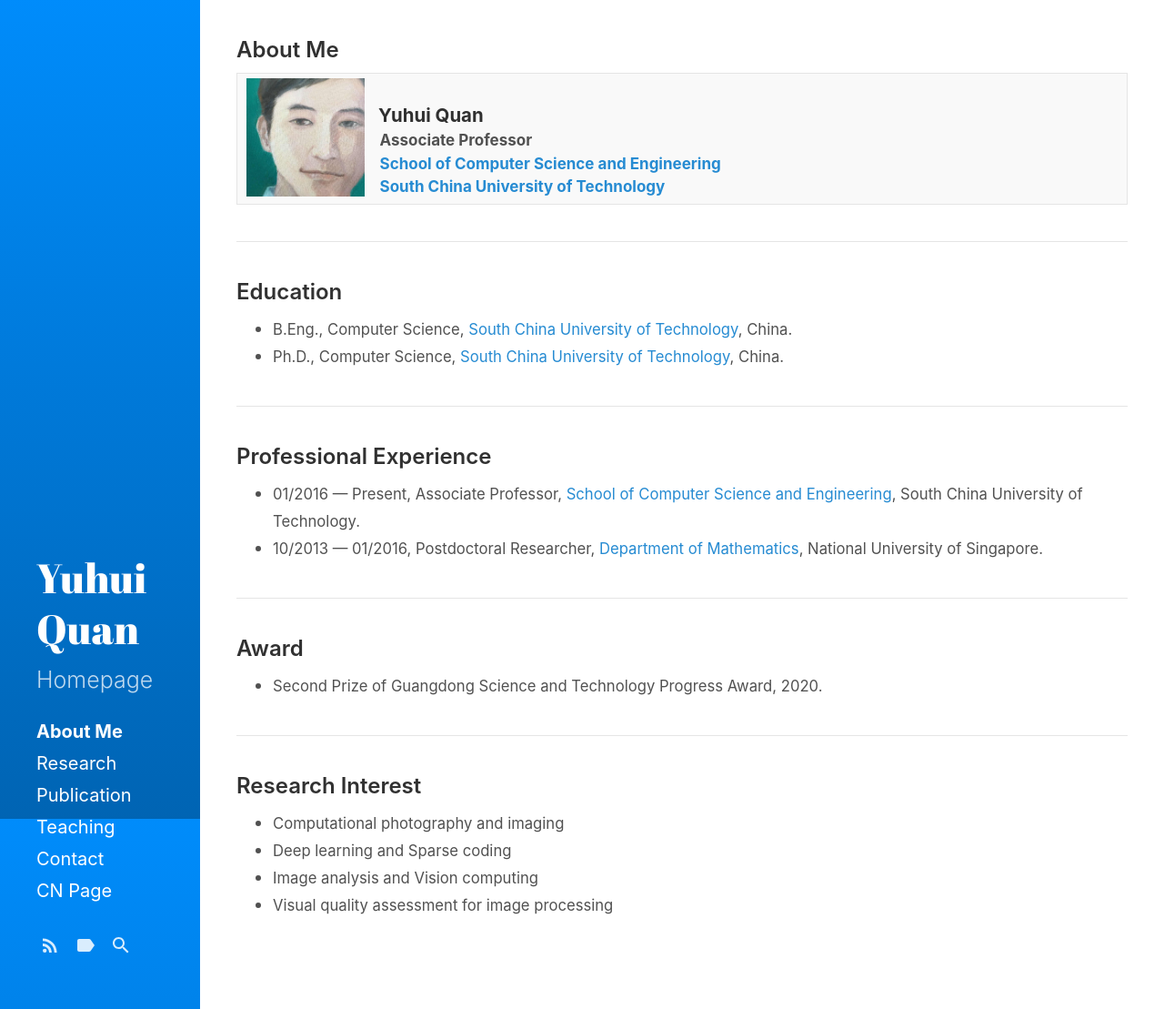
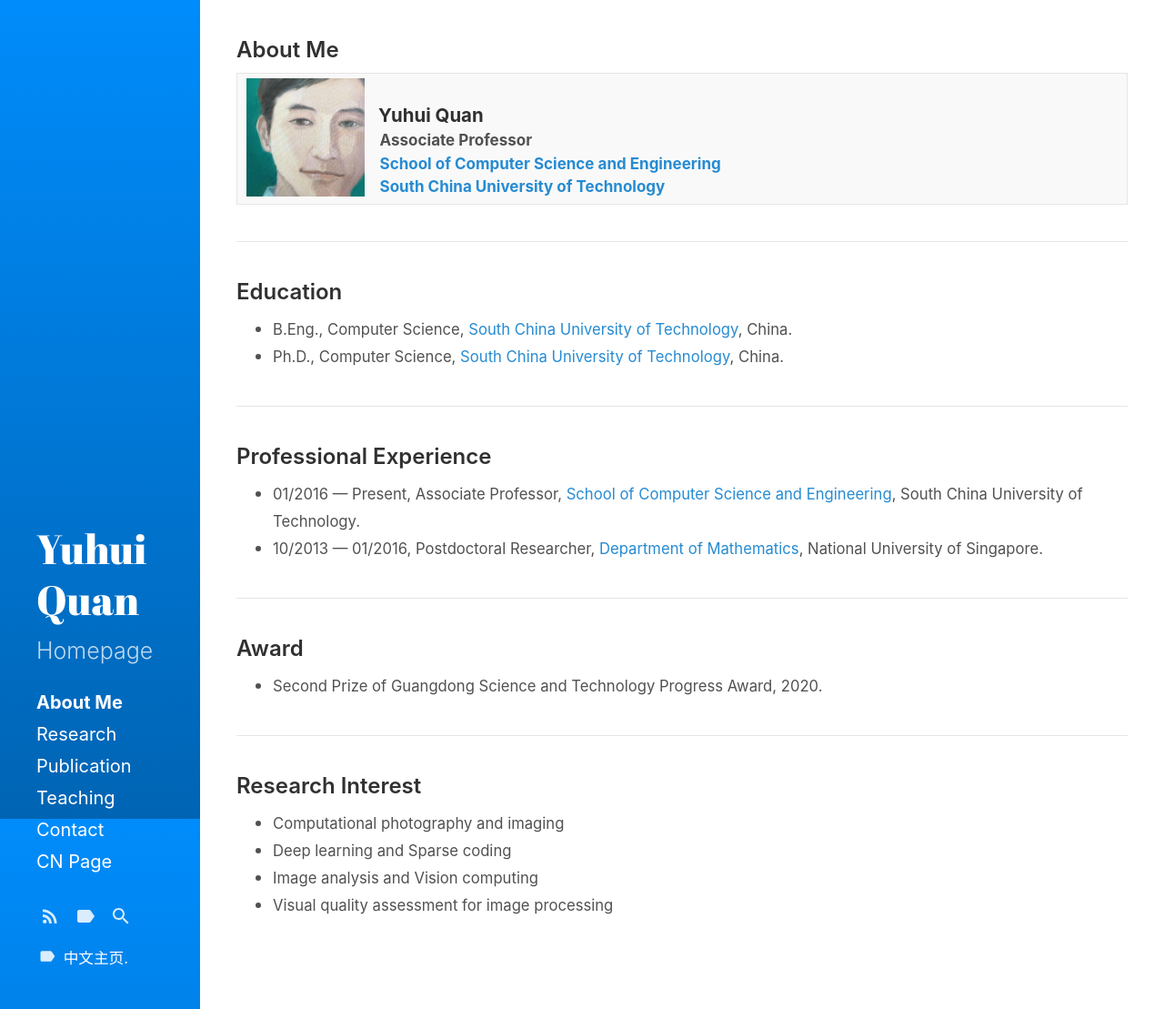
Before and after one commit to csyhquan/csyhquan.github.io, a Jekyll site: the page built from index.html, in a window 1280 px wide and 1109 px high. Shown: the whole window at 91% size. Built offline with Jekyll 4.4.1, drawn with Linux system fonts in a browser that asks for light colours; the list of posts is cut into pages by our own code.

Commit message:
Update copyright.html

```diff
--- a/_includes/copyright.html
+++ b/_includes/copyright.html
@@ -1,4 +1,4 @@
-<!--
+
 <div>
 <a id="tags-link"
        class="icon{% if page.url == '/tags' %} active{% endif %}"
@@ -6,5 +6,5 @@
        >
       {% include svg/tags.svg %}
 </a>
-<small><small><a href="http://www.scholat.com/csyhquan.cn">CN Pages.</a></small></small>
-</div>-->
+<small><a href="http://www.scholat.com/csyhquan.cn">中文主页.</a></small>
+</div>
```
